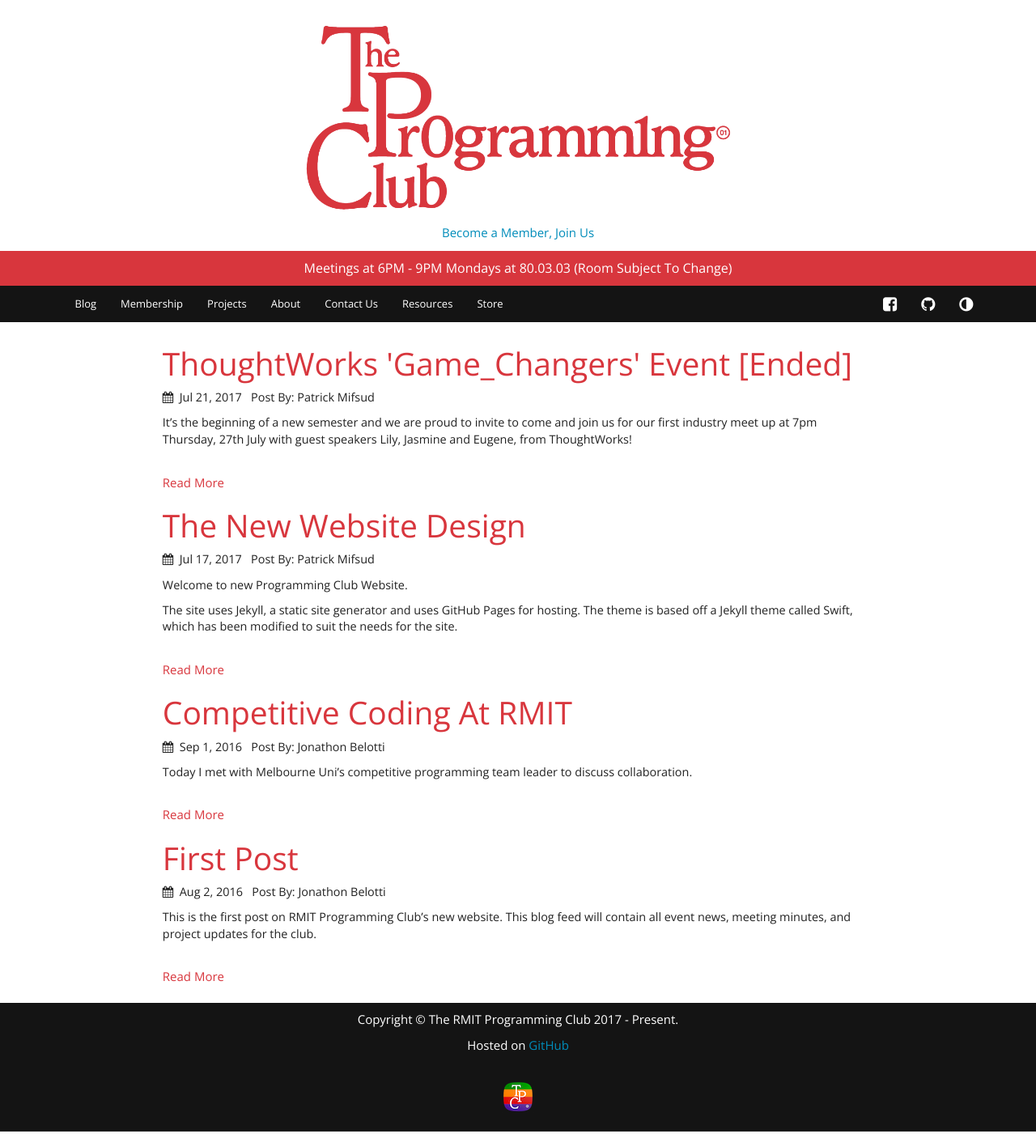
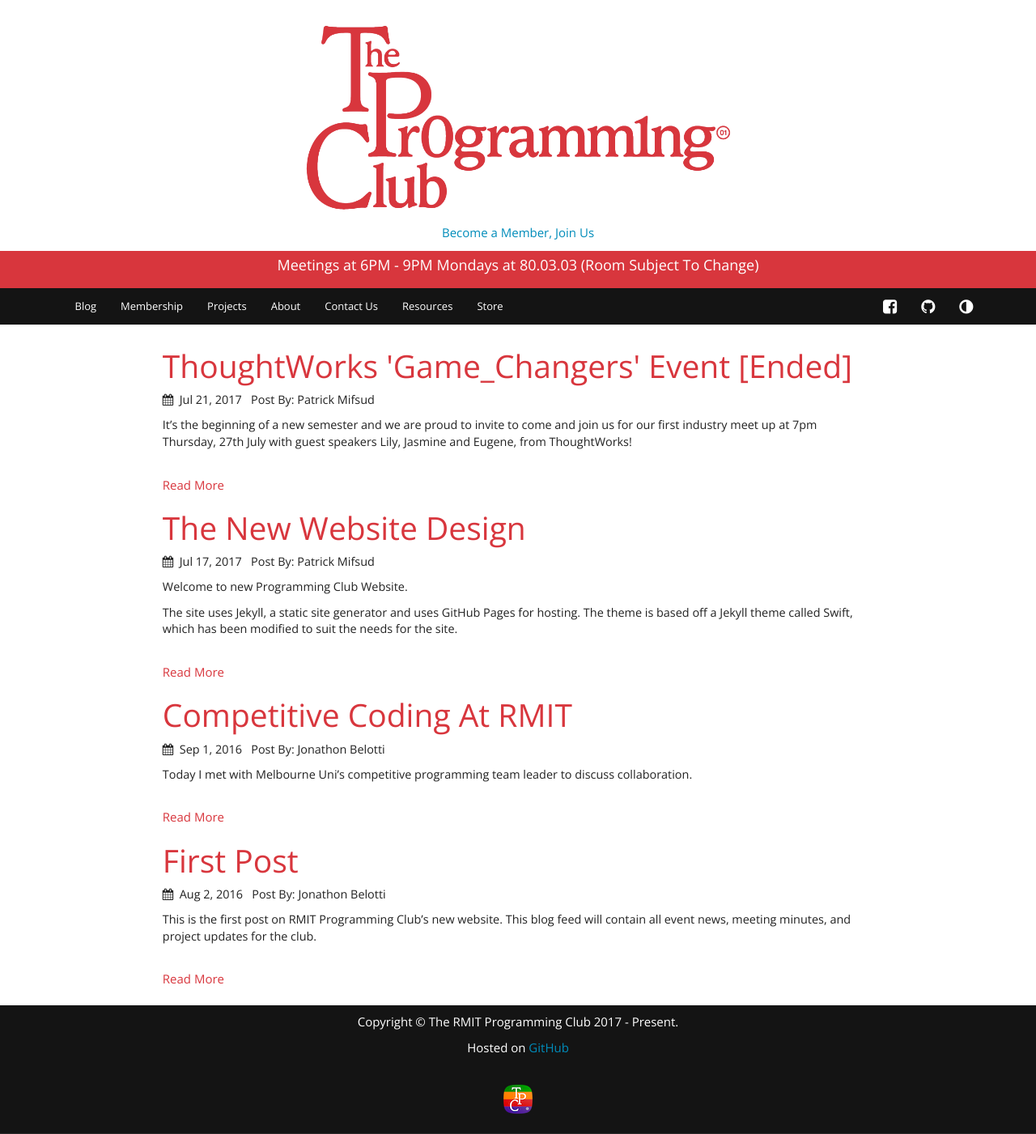
Before and after one commit to rmit-programming-club/rmit-programming-club.github.io, a Jekyll site: the page built from index.html, in a window 1280 px wide. Shown: the whole page at 81% size. Built offline with Jekyll 4.4.1, drawn with Linux system fonts in a browser that asks for light colours; nearby versions of some CDN libraries.

Commit message:
Tweak to meeting banner padding

```diff
--- a/_sass/_layout.scss
+++ b/_sass/_layout.scss
@@ -1,12 +1,12 @@
 .meetingbanner {
 	background-color: #d8363d;
-	padding-top: 10px;
+	padding: 5px;
 	display: flex;
 	justify-content: center;
 	align-items: center;
 	margin: 0;
 	p {
-		font-size: 16px;
+		font-size: 18px;
 		color: white;
 	}
 }
```
